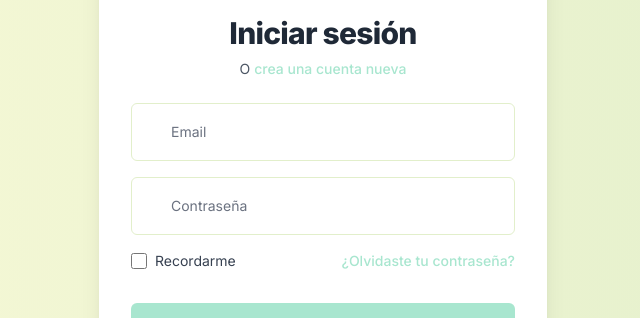
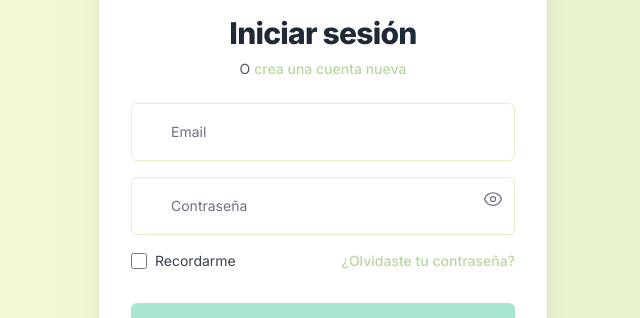
Before and after one commit to mauroociappinaph/plataformaaljojamientofront, a Next.js app: page /login in a window 1280 px wide. Shown: the part 213-531 px from the top of the page, without its empty margins (317-957 px from the left). Built offline with nearby package versions, Linux system fonts and the light colour scheme; no server answers.

Commit message:
refactor: move password visibility logic to useLoginForm hook

```diff
--- a/src/app/login/page.tsx
+++ b/src/app/login/page.tsx
@@ -5,7 +5,7 @@ import FormInput from '@/components/ui/FormInput';
 import ErrorMessage from '@/components/ui/ErrorMessage';
 import Button from '@/components/ui/button';
 import { useLoginForm } from '@/hooks/form/useLoginForm';
-import { EnvelopeIcon, LockClosedIcon } from '@heroicons/react/24/outline';
+import { EnvelopeIcon, LockClosedIcon, EyeIcon, EyeSlashIcon } from '@heroicons/react/24/outline';
 
 /**
  * Página de login con la paleta de colores vacacional
@@ -18,6 +18,8 @@ export default function LoginPage() {
     error,
     handleChange,
     handleSubmit,
+    showPassword,
+    togglePasswordVisibility
   } = useLoginForm();
 
   return (
@@ -45,7 +47,7 @@ export default function LoginPage() {
           </h2>
           <p className="mt-2 text-center text-sm text-gray-600">
             O{' '}
-            <Link href="/register" className="font-medium text-vacacional-menta hover:text-vacacional-agua transition-colors duration-200">
+            <Link href="/register" className="font-medium text-vacacional-salvia hover:text-vacacional-menta transition-colors duration-200">
               crea una cuenta nueva
             </Link>
           </p>
@@ -66,10 +68,11 @@ export default function LoginPage() {
             floatingLabel
           />
 
+          <div className="relative">
             <FormInput
               label="Contraseña"
               name="password"
-            type="password"
+              type={showPassword ? "text" : "password"}
               autoComplete="current-password"
               required
               placeholder="********"
@@ -79,6 +82,17 @@ export default function LoginPage() {
               icon={<LockClosedIcon className="h-5 w-5 text-vacacional-salvia" />}
               floatingLabel
             />
+            <button
+              type="button"
+              className="absolute right-3 top-3 z-10 text-gray-500 hover:text-vacacional-salvia transition-colors"
+              onClick={togglePasswordVisibility}
+            >
+              {showPassword ?
+                <EyeSlashIcon className="h-5 w-5" /> :
+                <EyeIcon className="h-5 w-5" />
+              }
+            </button>
+          </div>
 
           <div className="flex items-center justify-between">
             <div className="flex items-center">
@@ -94,7 +108,7 @@ export default function LoginPage() {
             </div>
 
             <div className="text-sm">
-              <Link href="/forgot-password" className="font-medium text-vacacional-menta hover:text-vacacional-agua transition-colors duration-200">
+              <Link href="/forgot-password" className="font-medium text-vacacional-salvia hover:text-vacacional-menta transition-colors duration-200">
                 ¿Olvidaste tu contraseña?
               </Link>
             </div>
@@ -109,7 +123,7 @@ export default function LoginPage() {
               disabled={isLoading}
               fullWidth
               variant="primary"
-              className="group relative py-3 transform hover:scale-[1.01] transition-all bg-vacacional-menta hover:bg-vacacional-agua text-white"
+              className="group relative py-3 transform hover:scale-[1.01] transition-all font-medium"
             >
               {isLoading ? 'Iniciando sesión...' : 'Iniciar sesión'}
             </Button>
```
Lines whose indentation alone changed are shown as unchanged.
